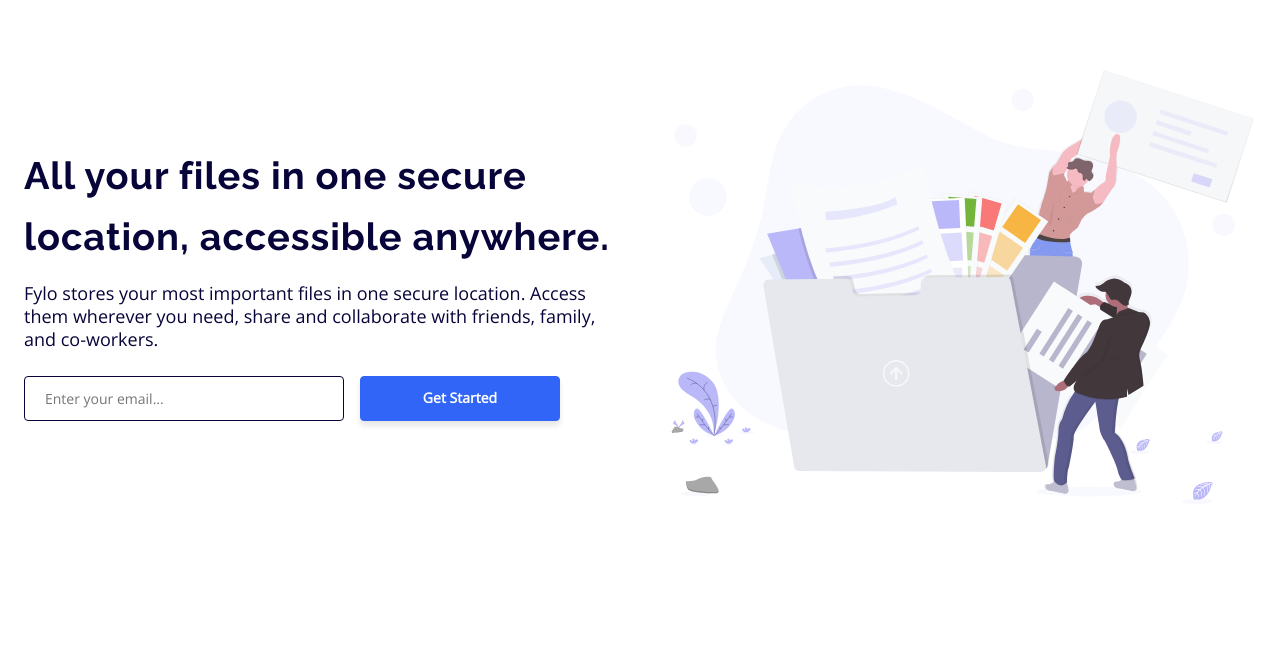
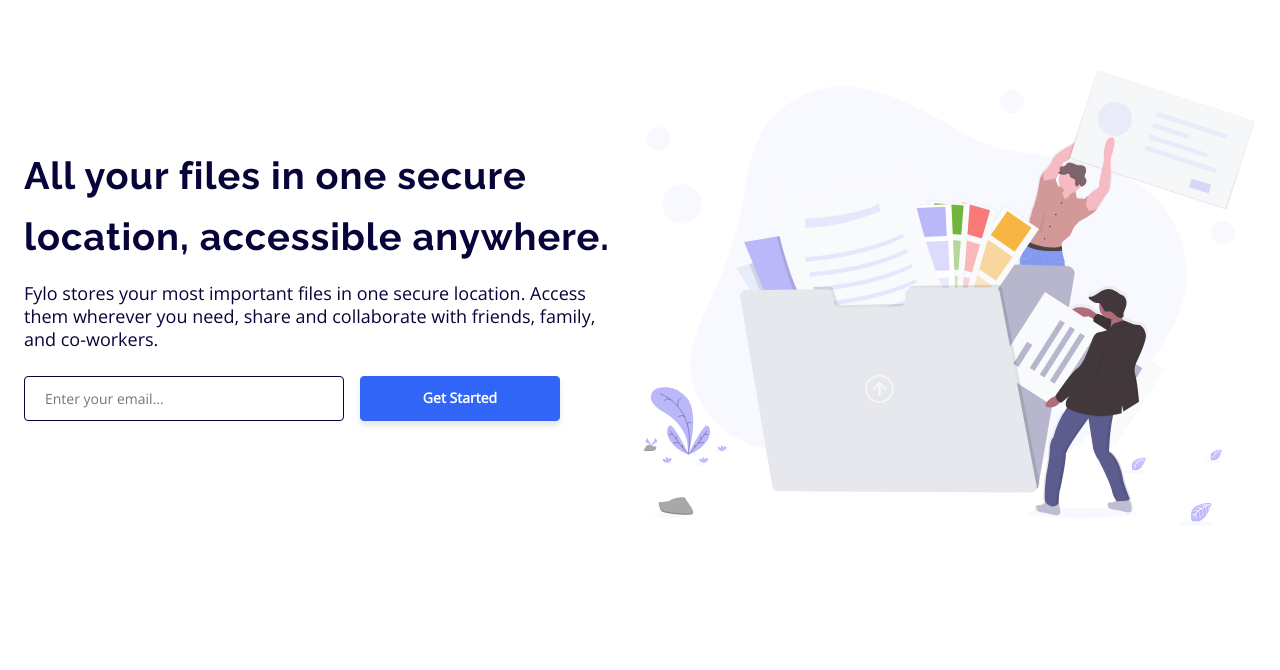
Before and after one commit to byronbyron/fylo-landing-page-with-two-column-layout, a plain HTML site: page index.html in a window 1280 px wide. Shown: the part 130-800 px from the top of the page. Drawn offline with nearby package versions, Linux system fonts and the light colour scheme.

Commit message:
Add slight footer spacing amend

```diff
--- a/style.css
+++ b/style.css
@@ -490,8 +490,8 @@
 
     .hero .image {
         margin-top: -4.75rem;
-        margin-left: -0.5rem;
-        width: 103%;
+        margin-left: -2.25rem;
+        width: 108%;
     }
 
     .hero-body {
@@ -649,6 +649,7 @@
 
     .footer {
         padding-top: 6.5rem;
+        padding-bottom: 1.5rem;
     }
 
     .footer-logo {
```
